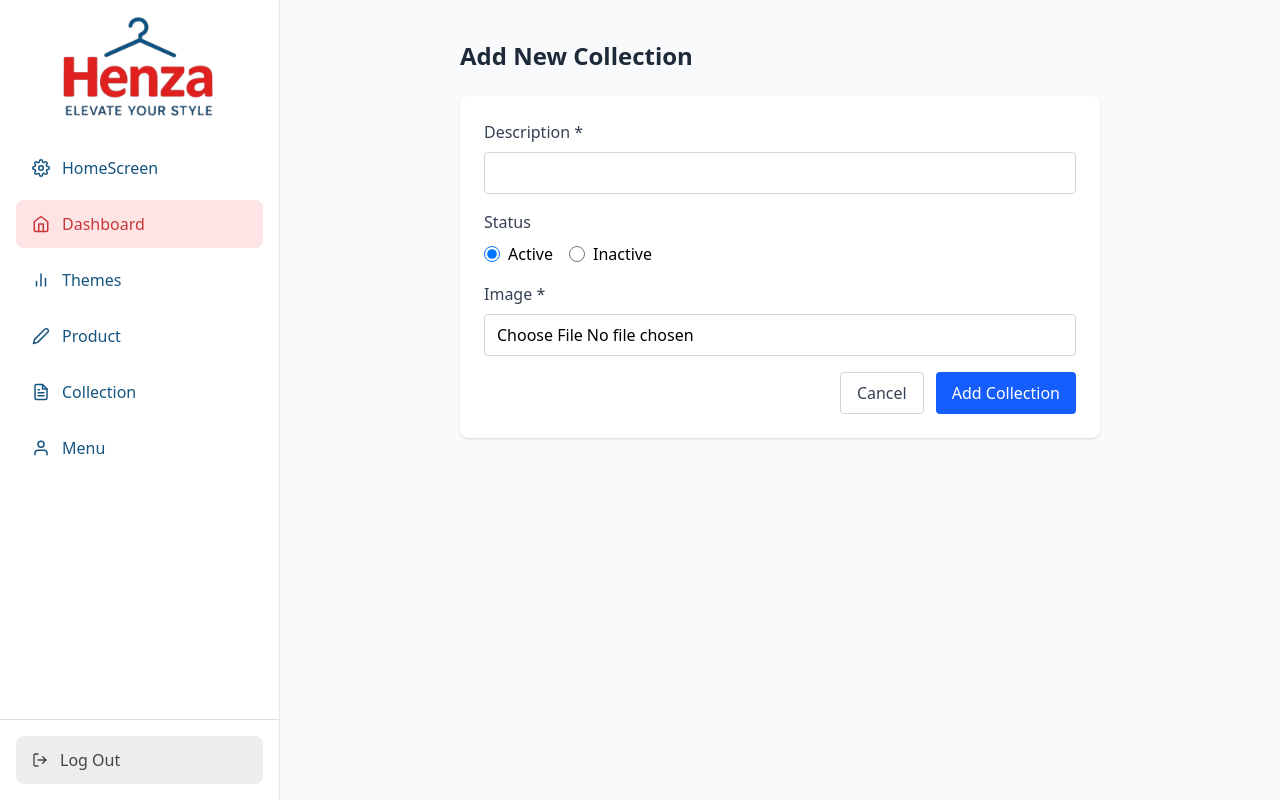
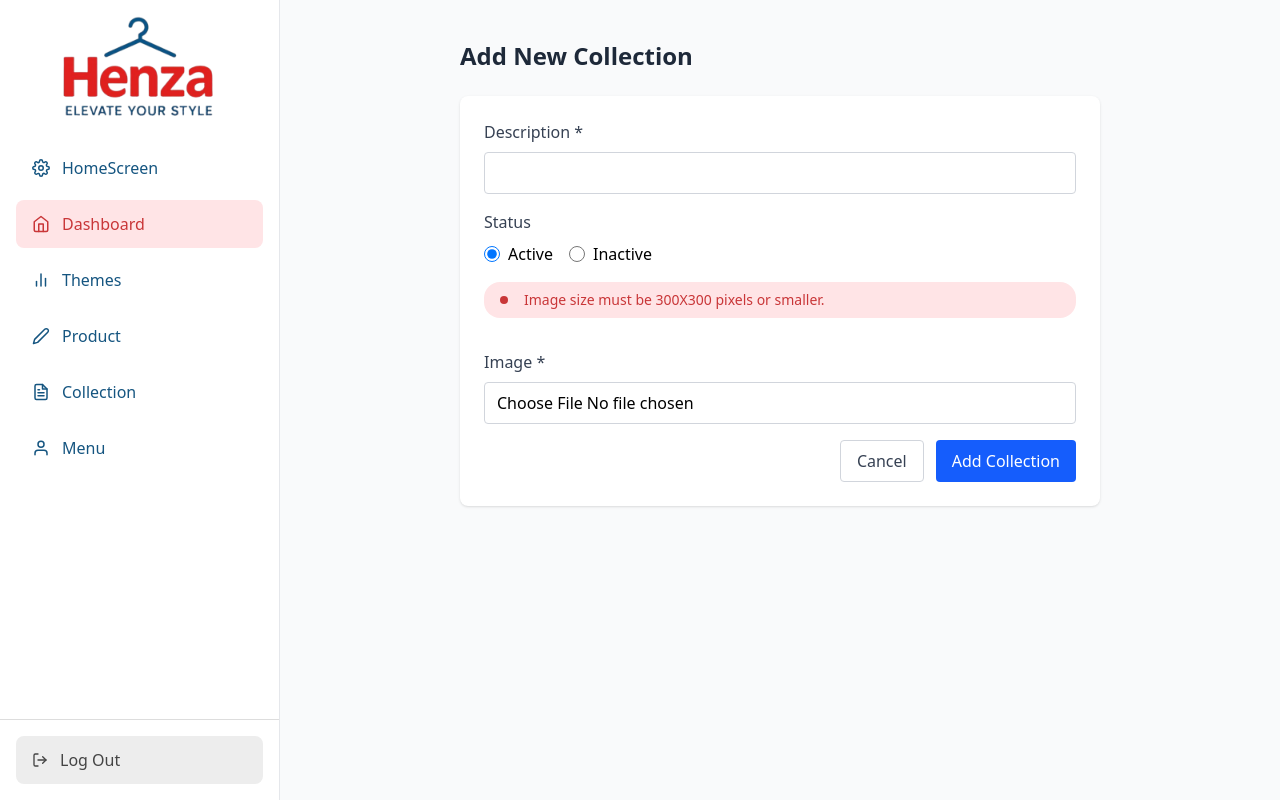
Before and after one commit to AhmadMahmoodRana-dev/Henza, a React (Vite) app: page /dashboard/add-collection in a window 1280 px wide. Built offline with nearby package versions, Linux system fonts and the light colour scheme; no server answers; sample sign-in values are in the browser's storage.

Commit message:
update Menu

```diff
--- a/src/components/Navbar.jsx
+++ b/src/components/Navbar.jsx
@@ -1,6 +1,6 @@
 import { ChevronDownIcon } from "@heroicons/react/24/outline";
 import { useState, useEffect, useContext } from "react";
-import { FaUser,FaSearch, FaTimes } from "react-icons/fa";
+import { FaUser, FaSearch, FaTimes } from "react-icons/fa";
 import { FaShopify } from "react-icons/fa";
 import { Context } from "../Context/Context";
 import logo from "../assets/logo.jpg";
@@ -37,7 +37,7 @@ const Navbar = () => {
 
   // Desktop Dropdown Component
   const DesktopDropdown = ({ menu }) => (
-    <div className="fixed top-20 bg-[#f3f3f3] shadow-lg p-6 z-50 opacity-0 group-hover:opacity-100 pointer-events-none group-hover:pointer-events-auto transition-all duration-300 w-[700px] rounded">
+    <div className="absolute top-full left-1/2 transform -translate-x-1/2 mt-2 bg-[#f3f3f3] shadow-lg p-6 z-50 opacity-0 group-hover:opacity-100 pointer-events-none group-hover:pointer-events-auto transition-all duration-300 w-[700px] rounded">
       <div className="grid grid-cols-4 gap-6">
         {menu.children.map((child) => (
           <div key={child.id}>
@@ -53,7 +53,7 @@ const Navbar = () => {
                 to={grandchild.url || "#"}
                 className="block mb-1 hover:text-[#fc2743]"
               >
-                {grandchild.name}1
+                {grandchild.name}
               </Link>
             ))}
           </div>
@@ -116,7 +116,10 @@ const Navbar = () => {
             </Link>
             {!loading &&
               menuTree.map((menu) => (
-                <div key={menu.id} className="relative group pb-2">
+                <div
+                  key={menu.id}
+                  className="relative group pb-2 flex justify-center"
+                >
                   {menu.children.length > 0 ? (
                     <>
                       <button className="flex items-center hover:text-[#fc2743] uppercase">
--- a/src/pages/DashboardPages/AddCategoryPage.jsx
+++ b/src/pages/DashboardPages/AddCategoryPage.jsx
@@ -171,6 +171,12 @@ const AddCategoryPage = () => {
             </label>
           </div>
         </div>
+        <div className="mb-8 flex items-center gap-4 bg-[#ffe4e6] py-2 px-4 rounded-2xl">
+                <div className="bg-[#c93638] rounded-full w-2 h-2" />
+                <p className="text-sm text-[#c93638]">
+                  Image size must be 300X300 pixels or smaller.
+                </p>
+              </div>
 
         <div className="mb-4">
           <label className="block text-gray-700 mb-2" htmlFor="image">
```
